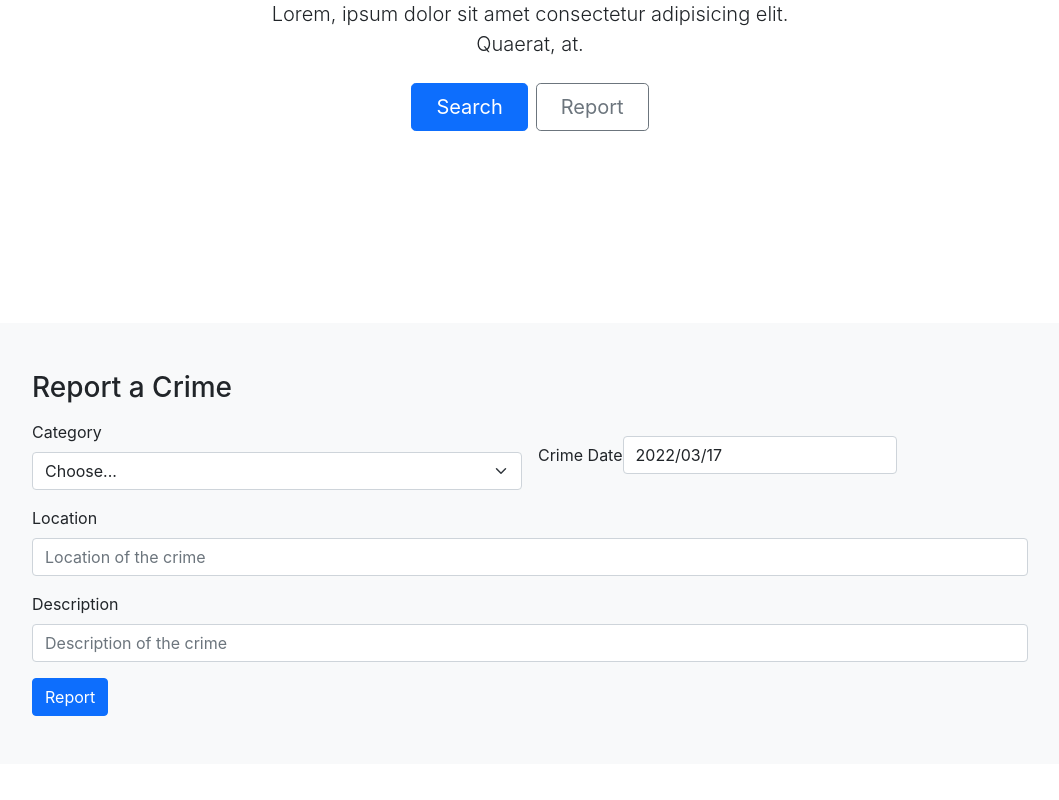
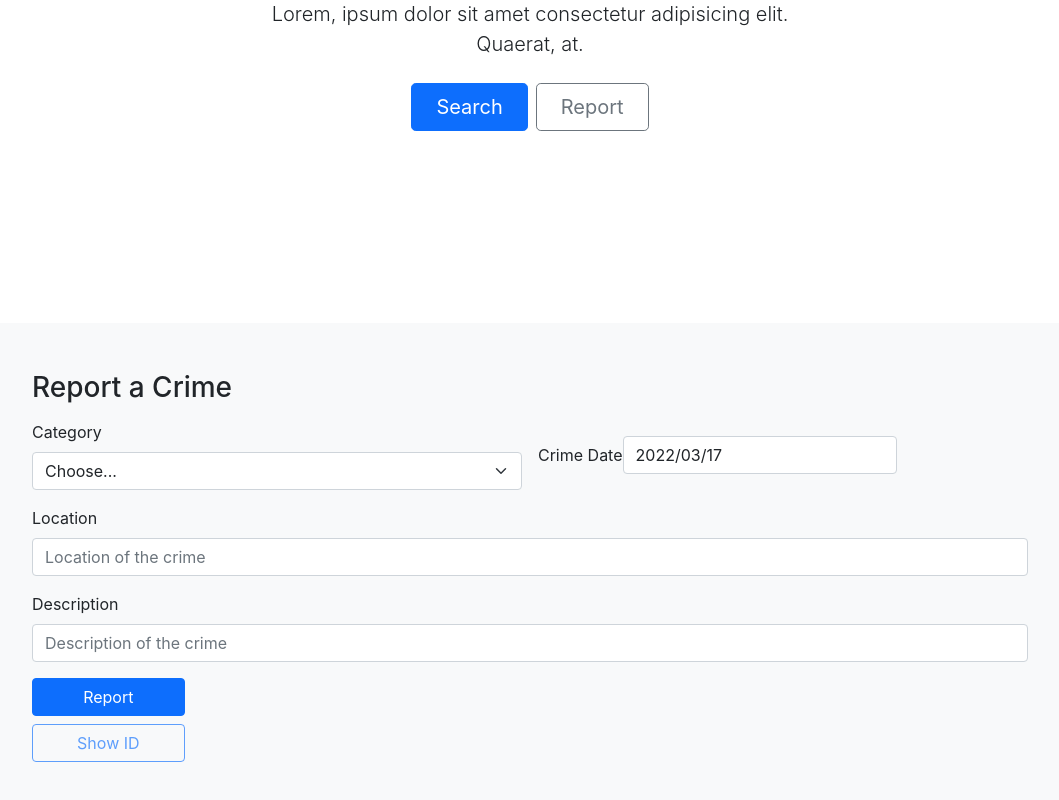
Before and after one commit to danielolaszy/com3014, a React (Create React App) app: page /report in a window 1280 px wide. Shown: the part 390-1190 px from the top of the page, without its empty margins (110-1169 px from the left). Built offline with nearby package versions, Linux system fonts and the light colour scheme.

Commit message:
Added Show ID button to report.js

```diff
--- a/src/components/Report.js
+++ b/src/components/Report.js
@@ -9,11 +9,13 @@ const Report = () => {
   const [description, setDescription] = useState("");
   const [category, setCategory] = useState("");
   const [status, setStatus] = useState("pending");
+  const [enableShowID, setEnableShowID] = useState(false);
 
   // const [isoDate, setIsoDate] = useState(new Date().toISOString().slice(0, 10));
   // const [localDate, setLocalDate] = useState(new Date().toLocaleDateString());
 
   const [startDate, setStartDate] = useState(new Date());
+  const [crimesArray, setCrimesArray] = useState([]);
 
   const reportCrime = async (e) => {
     e.preventDefault();
@@ -24,6 +26,14 @@ const Report = () => {
       "status": status,
       "crime_date": startDate.toISOString().slice(0, 10),
     });
+    setEnableShowID(true);
+  };
+
+  const getCrimes = async () => {
+    const response = await axios.get("http://127.0.0.1:8000/");
+    const crimes = await response.data;
+    console.log(crimes[crimes.length - 1].id);
+    setCrimesArray(crimes);
   };
 
   useEffect(() => {
@@ -82,10 +92,14 @@ const Report = () => {
             <input type="text" className="form-control" id="inputDescription" placeholder="Description of the crime" onChange={(event) => setDescription(event.target.value)} />
           </div>
 
-          <div className="col-12">
-            <button type="submit" className="btn btn-primary">
+          <div className="d-grid gap-2 d-block">
+            <button type="submit" className="btn btn-primary px-4 gap-3">
               Report
             </button>
+            <button type="button" className={enableShowID ? "btn btn-outline-primary px-4 gap-3" : "btn btn-outline-primary px-4 gap-3 disabled"} onClick={() => getCrimes()}>
+              Show ID
+            </button>
+            {crimesArray.length > 0 ? <p>Crime ID: {crimesArray[crimesArray.length - 1].id}</p> : null}
           </div>
         </form>
       </div>
```
